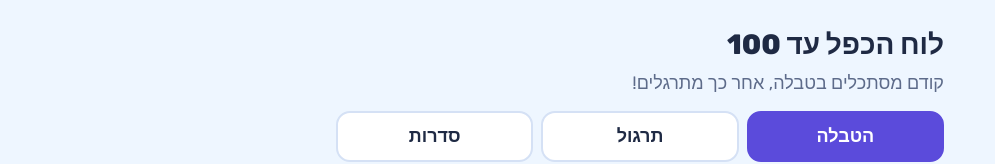
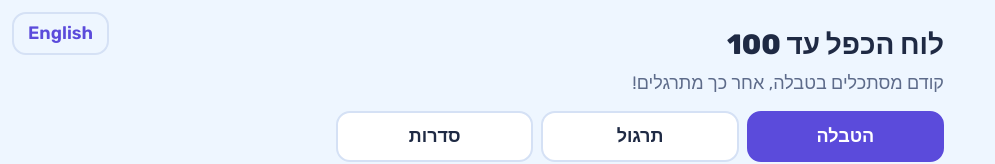
Before and after one commit to laryngospasm/Math, a plain HTML site: page index.html in a window 1280 px wide. Shown: the top 164 px of the page, without its empty margins (0-995 px from the left). Drawn offline with Linux system fonts and the light colour scheme.

Commit message:
Add English link to index.html

```diff
--- a/index.html
+++ b/index.html
@@ -63,6 +63,7 @@ ul.miss li{direction:ltr;background:var(--badbg);color:var(--bad);border-radius:
 </style>
 </head>
 <body>
+ <a href="En/" style="float:left;margin:12px;padding:6px 14px;border:2px solid #d5e1f5;border-radius:14px;color:#5b4bdb;font-weight:600;text-decoration:none">English</a>
 <main>
 <h1>לוח הכפל עד 100</h1>
 <p class="sub">קודם מסתכלים בטבלה, אחר כך מתרגלים!</p>
```
